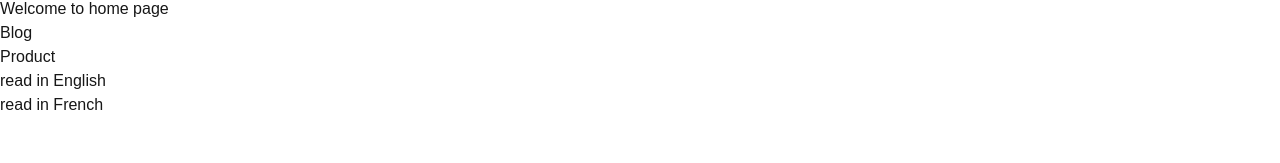
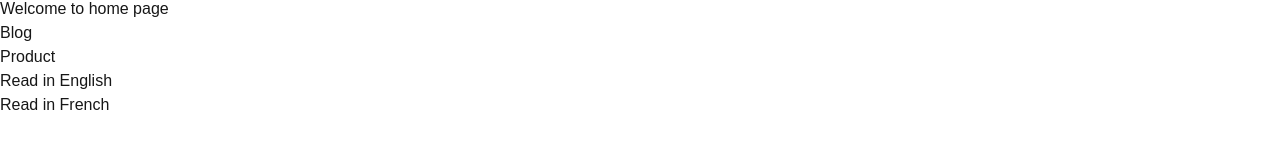
Before and after one commit to MogesBekele/next, a Next.js app: page / in a window 1280 px wide. Shown: the part 155-318 px from the top of the page. Built offline with nearby package versions, Linux system fonts and the light colour scheme.

Commit message:
delay time

```diff
--- a/src/app/page.tsx
+++ b/src/app/page.tsx
@@ -1,6 +1,21 @@
+"use client";
 import Link from "next/link";
+import { useEffect } from "react";
 
 export default function Home() {
+  useEffect(() => {
+    const simulateLoad = () => {
+      return new Promise((resolve) => {
+        setTimeout(() => {
+          console.log("Simulated load complete after 2 seconds");
+          resolve("done");
+        }, 4000);
+      });
+    };
+
+    simulateLoad();
+  }, []);
+
   return (
     <>
       <h1>Welcome to home page</h1>
@@ -9,11 +24,9 @@ export default function Home() {
       <br />
       <Link href="/products">Product</Link>
       <br />
-    <Link href='/article/breaking-news-123?lang=en'>read in English</Link>
-
+      <Link href="/article/breaking-news-123?lang=en">Read in English</Link>
       <br />
-     <Link href='/article/breaking-news-123?lang=fr'>read in French</Link>
-
+      <Link href="/article/breaking-news-123?lang=fr">Read in French</Link>
     </>
   );
 }
```
Also changed, not shown: src/app/loading.tsx (+3 -5 lines).
